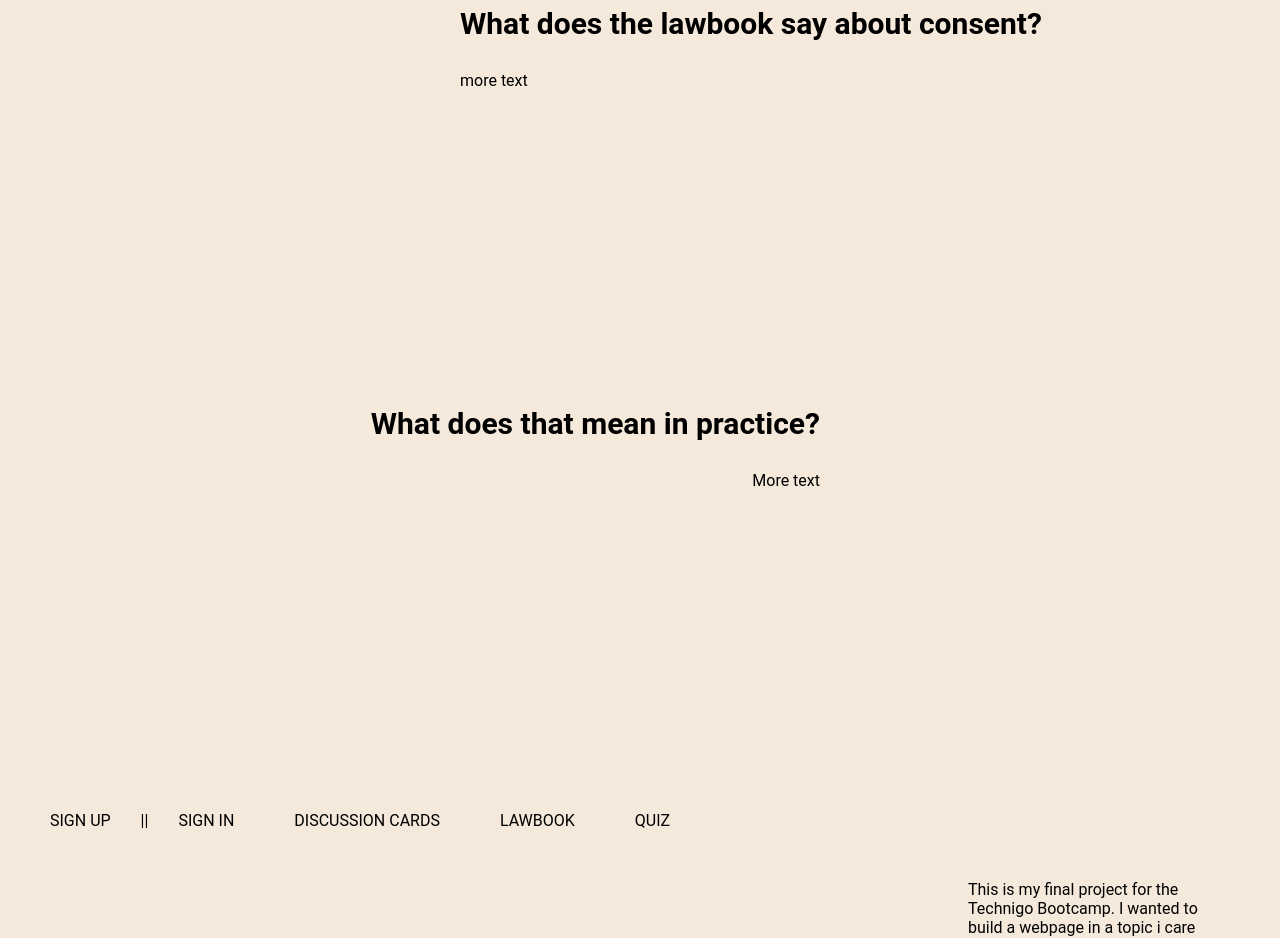
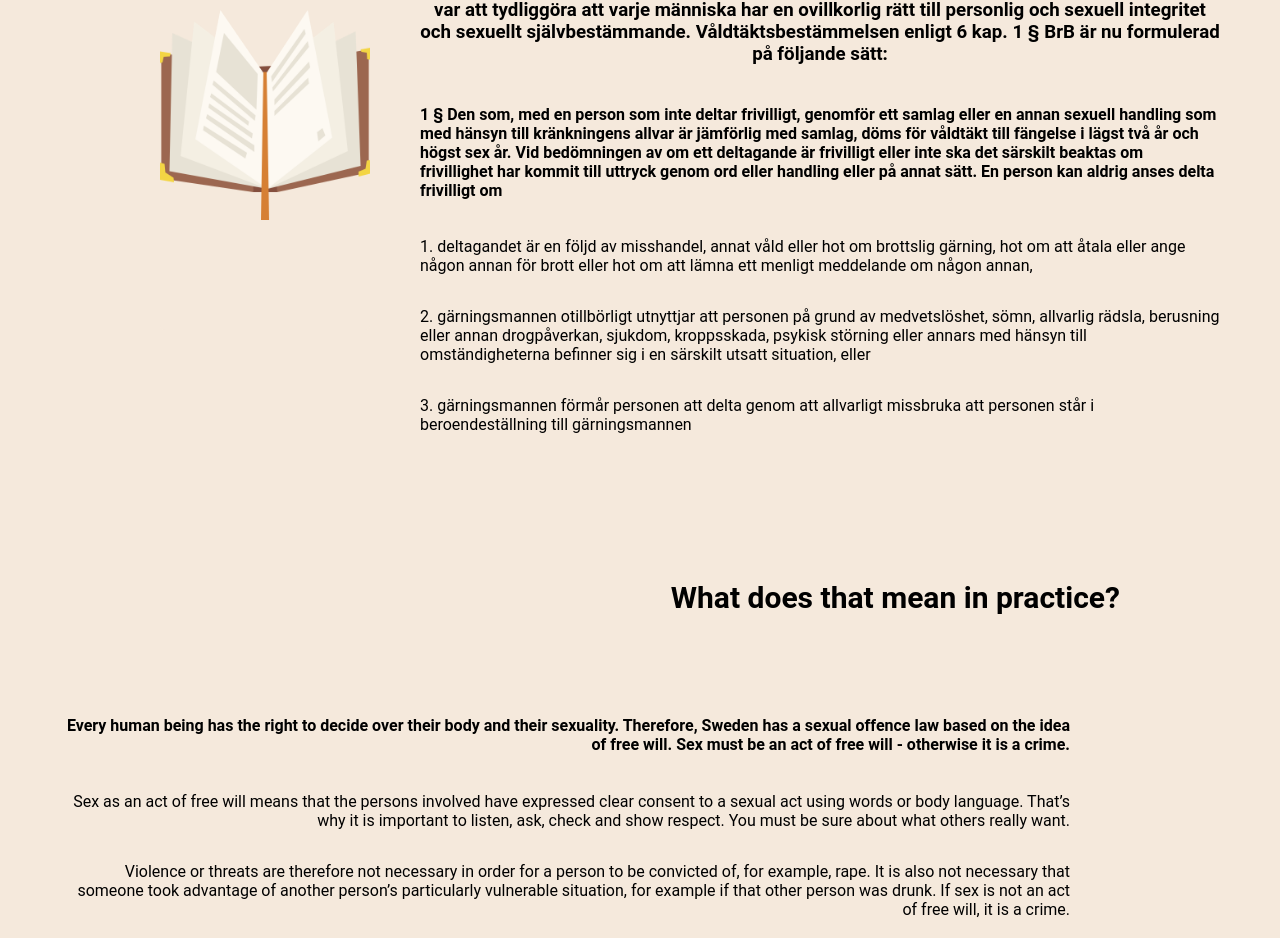
Before and after one commit to mhammarback/final-project, a React (Create React App) app in the folder frontend/: page /lawbook in a window 1280 px wide. Shown: the part 878-1816 px from the top of the page. Built offline with nearby package versions, Linux system fonts and the light colour scheme.

Commit message:
added few icons and lawbook first draft text

```diff
--- a/frontend/src/App.js
+++ b/frontend/src/App.js
@@ -10,7 +10,6 @@ import { Forum } from './components/Forum'
 import { StartPage } from './pages/StartPage'
 import { DiscussionsCards } from './pages/DiscussionsCards'
 import { Lawbook } from './pages/Lawbook'
-import { LoginPage } from './pages/LoginPage'
 import { LoginSignup } from'./pages/LoginSignup'
 import { QuizHome } from './quiz/QuizHome'
 import { QuizStart } from './quiz/Quiz'
@@ -45,12 +44,6 @@ return (
           <QuizStart />
 
         </Route>
-
-
-        <Route path='/user' exact>
-        <LoginPage />
-        </Route>
-
         <Route path='/sign' exact>
         <LoginSignup />
         </Route>
--- a/frontend/src/components/LoginPage.js
+++ b/frontend/src/components/LoginPage.js
@@ -24,7 +24,7 @@ export const LoginPage = ({ setPage }) => {
 		<>
     <Section>
 		<form className='login-form form-style' onSubmit={handleSubmit}>
-      <h1>Sign in </h1>
+      <h1>SIGN IN </h1>
         <div className='content-container'>
           <label>Name</label>
           <input
@@ -50,13 +50,20 @@ export const LoginPage = ({ setPage }) => {
               <Button className="input-button" type="button" onClick={() => setPage('signup')}>Sign up</Button>
         </div>
       </form>
+      {error && <div className="div-error">{`${error}`}</div>}
       </Section>
 		</>
 	)
 }
 
+const Section = styled.section`
+  display:flex;
+  flex-direction:column;
+  align-items: center;
+  margin-bottom: 40px;
+`
 
-const Input = styled.input`
+/*const Input = styled.input`
   height: 48px;
   padding: 0 16px 0 16px;
   background: #ffffff;
@@ -67,11 +74,4 @@ const Input = styled.input`
   color: rgba(0, 0, 0, 0.87);
 
   flex: 1;
-`
-
-const Section = styled.section`
-  display:flex;
-  flex-direction:column;
-  align-items: center;
-  margin-bottom: 40px;
-`
+` */
--- a/frontend/src/components/Nav.js
+++ b/frontend/src/components/Nav.js
@@ -6,7 +6,7 @@ export const Nav = () => {
   return (
     <section className ="navbar">
      <div>
-      <NavLink to ="/" className="nav-links">
+      <NavLink to ="/sign" className="nav-links">
       SIGN UP
       </NavLink>
       ||
@@ -15,14 +15,14 @@ export const Nav = () => {
       </NavLink>
     </div>
     <div className ="links-right">
-      <NavLink to ="/" className="nav-links">
+      <NavLink to ="/lawbook" className="nav-links">
+      LAWBOOK
+      </NavLink>
+      <NavLink to="/discussion" exact className="nav-links">
       DISCUSSION CARDS
       </NavLink>
-      <NavLink to="/discussion" exact className="nav-links">
-      LAWBOOK
-      </NavLink>
-      <NavLink to="/contact" exact className="nav-links">
-      QUIZ
+      <NavLink to="/" exact className="nav-links">
+      HOME
       </NavLink>
     </div>
   </section>
--- a/frontend/src/components/SignUp.js
+++ b/frontend/src/components/SignUp.js
@@ -1,7 +1,7 @@
 import React, { useState } from 'react'
 import { useDispatch } from 'react-redux'
 
-
+//OLD CODE
 import { logout } from '../reducers/user'
 
 const SIGNUP_URL = 'https://login-logout-authentication.herokuapp.com/users'
--- a/frontend/src/components/SignUpPage.js
+++ b/frontend/src/components/SignUpPage.js
@@ -5,7 +5,7 @@ import styled from 'styled-components/macro'
 import { user } from '../reducers/user'
 import { Button } from '../lib/Button'
 
-const SIGNUP_URL = 'https://test/users'
+const SIGNUP_URL = 'https://final-project-technigo.herokuapp.com/user'
 
 export const SignUpPage = ({ setPage }) => {
   const dispatch = useDispatch()
@@ -45,7 +45,7 @@ return (
   <>
   <Section>
   <form className='login-form form-style' onSubmit={handleSubmit}>
-    <h1>Sign up </h1>
+    <h1>SIGN UP</h1>
       <div className='content-container'>
         <label>Name</label>
         <input
@@ -71,6 +71,7 @@ return (
             <Button className="input-button" type="button" onClick={() => setPage('login')}>Log in</Button>
         </div>
       </form>
+      {error && <div className="div-error">{`${error}`}</div>}
     </Section>
   </>
   )
--- a/frontend/src/index.css
+++ b/frontend/src/index.css
@@ -24,7 +24,7 @@ h2, h3 {
 /* Header */
 
 header {
-  margin-bottom: 150px;
+  margin-bottom: 100px;
 }
 .container-cards {
   display: flex;
--- a/frontend/src/lib/Cards.js
+++ b/frontend/src/lib/Cards.js
@@ -6,6 +6,9 @@ export const SmallCard = styled.div`
   margin: 40px 0 40px 0;
   background-color: #F5E9DC;
   border-radius: 5px;
+  display:flex;
+  flex-direction: column;
+  align-items: center;
 `
 
 export const MediumCard = styled.div`
@@ -14,6 +17,9 @@ export const MediumCard = styled.div`
   margin: 40px 0 40px 0;
   background-color: #F5E9DC;
   border-radius: 5px;
+  display:flex;
+  flex-direction: column;
+  align-items: center;
 
   @media (min-width: 700px) {
     width: 480px;
--- a/frontend/src/pages/Lawbook.js
+++ b/frontend/src/pages/Lawbook.js
@@ -1,24 +1,83 @@
 import React from 'react'
+import styled from 'styled-components/macro'
 
 import { SmallCard } from '../lib/Cards'
+import Book from '../img/open-book.png'
+
 
 export const Lawbook = () => {
   return (
 		<section className ="container">
 			<div className ="lawbook">
-				<SmallCard />
+				<SmallCard>
+				<Icon src={Book} alt="lawbook icon" />
+				</SmallCard>
 				<div className ="lawbook-header">
 					<p className="small-header">What does the lawbook say about consent?</p>
-					<p>more text</p>
+					<div className ="content-container">
+					<h3>Den 1 juli 2018 ändrades sexualbrottslagstiftningen så att det
+         tydligare slogs fast att gränsen för straffbar gärning ska gå vid om
+        deltagandet i en sexuell aktivitet är frivilligt eller inte. Syftet var att
+        tydliggöra att varje människa har en ovillkorlig rätt till personlig och
+        sexuell integritet och sexuellt självbestämmande.
+        Våldtäktsbestämmelsen enligt 6 kap. 1 § BrB är nu formulerad
+      på följande sätt:
+			</h3>
+      <h4>1 § Den som, med en person som inte deltar frivilligt, genomför
+     ett samlag eller en annan sexuell handling som med hänsyn till
+     kränkningens allvar är jämförlig med samlag, döms för våldtäkt till
+     fängelse i lägst två år och högst sex år. Vid bedömningen av om ett
+      deltagande är frivilligt eller inte ska det särskilt beaktas om frivillighet har kommit till uttryck genom ord eller handling eller på annat
+     sätt. En person kan aldrig anses delta frivilligt om</h4>
+
+		 <p>1. deltagandet är en följd av misshandel, annat våld eller hot om
+      brottslig gärning, hot om att åtala eller ange någon annan för brott
+       eller hot om att lämna ett menligt meddelande om någon annan,</p>
+
+     <p>2. gärningsmannen otillbörligt utnyttjar att personen på grund av
+     medvetslöshet, sömn, allvarlig rädsla, berusning eller annan drogpåverkan, sjukdom, kroppsskada, psykisk störning eller annars med
+    hänsyn till omständigheterna befinner sig i en särskilt utsatt situation, eller</p>
+		<p>
+     3. gärningsmannen förmår personen att delta genom att allvarligt
+     missbruka att personen står i beroendeställning till gärningsmannen</p>
+
+		 </div>
+
+
 				</div>
 			</div>
 			<div className="lawbook-opposite">
-				<SmallCard />
 				<div className ="lawbook-header">
 					<p className="small-header">What does that mean in practice?</p>
-					<p>More text</p>
+					<div className ="content-container">
+
+					<h4>Every human being has the right to decide over their body and their sexuality.
+						Therefore, Sweden has a sexual offence law based on the idea of free will.
+						Sex must be an act of free will - otherwise it is a crime.</h4>
+
+					<p>Sex as an act of free will means that the persons involved have expressed
+						clear consent to a sexual act using words or body language.
+						 That’s why it is important to listen, ask, check and show respect.
+						  You must be sure about what others really want.</p>
+
+					<p> Violence or threats are therefore not necessary in order for a person to be convicted of,
+					for example, rape. It is also not necessary that someone took advantage of another person’s
+					particularly vulnerable situation, for example if that other person was drunk.
+					 If sex is not an act of free will, it is a crime.
+					</p>
+				  </div>
 				</div>
 			</div>
 		</section>
   )
 }
+
+export const Icon = styled.img`
+width: 210px;
+height: 210px;
+margin-topp: 80px;
+`
+
+//<p>https://www.bra.se/download/18.7d27ebd916ea64de5306522c/1605178708066/2020_6_Den_nya_samtyckeslagen_i_praktiken.pdf</p>
+
+//https://www.frivilligtsex.se/summary-in-english/
--- a/frontend/src/pages/StartPage.js
+++ b/frontend/src/pages/StartPage.js
@@ -1,13 +1,18 @@
 import React from 'react'
+import styled from 'styled-components/macro'
+import { NavLink } from 'react-router-dom'
 
 import { LargeCard, MediumCard, SmallCard, WideCard } from '../lib/Cards'
-//import Book from '../img/open-book.png'
+import Book from '../img/open-book.png'
+import Heart from '../img/love.png'
 
 export const StartPage = () => {
   return (
     <>
     <div className ="start-text">
-       <MediumCard />
+       <MediumCard>
+       <LargeIcon src={Heart} alt="Heart icon" />
+      </MediumCard>
          <div className ="start-text-header">
           <p className="small-header">What, Why and how?</p>
           <p> lorem ipsumlorem ipsumlorem ipsumlorem ipsum
@@ -18,16 +23,24 @@ export const StartPage = () => {
      </div>
 
     <div className ="container-cards">
-      <SmallCard >
-      <h3>QUIZ</h3>
+      <NavLink to ="/forum" className="nav-links">
+        <SmallCard>
+          <h3>FEEDBACK</h3>
+        </SmallCard>
+      </NavLink>
 
-      </SmallCard>
+      <NavLink to ="/lawbook" className="nav-links">
         <SmallCard>
           <h3>LAW BOOK</h3>
+          <Icon src={Book} alt="lawbook icon" />
         </SmallCard>
+      </NavLink>
+
+      <NavLink to ="/discussion" className="nav-links">
         <SmallCard>
           <h3>DISCUSSIONS CARDS</h3>
         </SmallCard>
+      </NavLink>
     </div>
 
     <div className="facts-container">
@@ -45,3 +58,16 @@ export const StartPage = () => {
     </>
   )
 }
+
+export const Icon = styled.img`
+  width: 210px;
+  height: 210px;
+  margin-topp: 80px;
+`
+
+
+export const LargeIcon = styled.img`
+  width: 280px;
+  height: 280px;
+  margin: 25px;
+`
--- a/frontend/src/quiz/QuizHome.js
+++ b/frontend/src/quiz/QuizHome.js
@@ -1,15 +1,35 @@
-import React from 'react'
+import React,{ useEffect } from 'react'
+import { useDispatch, useSelector } from 'react-redux'
 import { NavLink } from 'react-router-dom'
+
 import styled from 'styled-components/macro'
+import { user, getSecretMessage, logout } from '../reducers/user'
 
 import { Button } from '../lib/Button'
 
-export const QuizHome = () => {
+export const QuizHome = ({ setPage }) => {
+	const dispatch = useDispatch()
+	const userId = useSelector((store) => store.user.userId)
+	const accessToken = useSelector((store) => store.user.accessToken)
+	const secretMessage = useSelector((store) => store.user.SecretMessage)
+
+	useEffect(() => {
+    dispatch(user.actions.setErrorMessage({ errorMessage: null }))
+    dispatch(getSecretMessage(userId, accessToken))
+	})
+
+	const handleClick = () => {
+		dispatch(logout())
+		setPage('login')
+	}
+
 	return(
 		<>
 		<Section>
 		<h1>Welcome to the quiz page username</h1>
+		<h3>{`${secretMessage}`}</h3>
 		 <NavLink to="/quiz-start"><Button>start</Button></NavLink>
+		 <Button type="button" onClick={handleClick}>Log out</Button>
 		</Section>
 		</>
 	)
```
Also changed, not shown: frontend/src/reducers/user.js (+23 -2 lines), 1 other file (tests, documents, lock files or other folders). Lines whose indentation alone changed are shown as unchanged.
